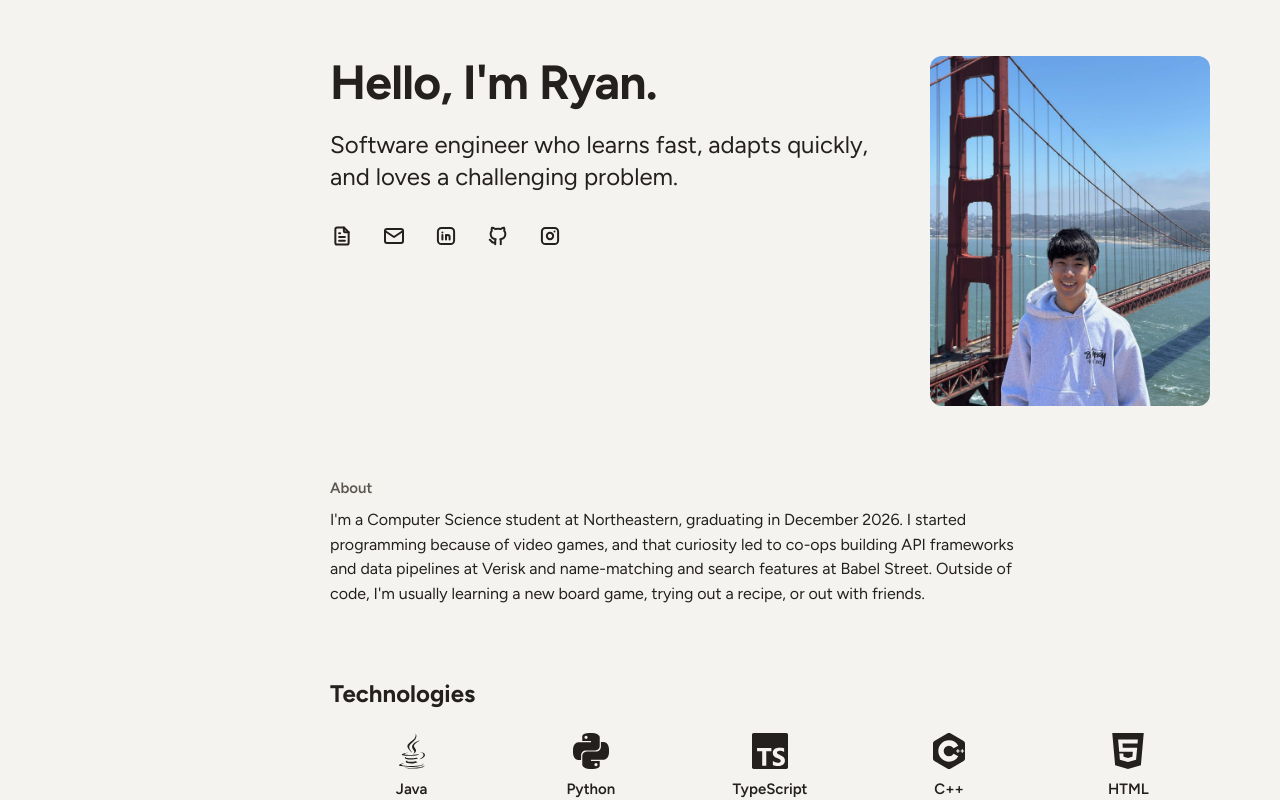
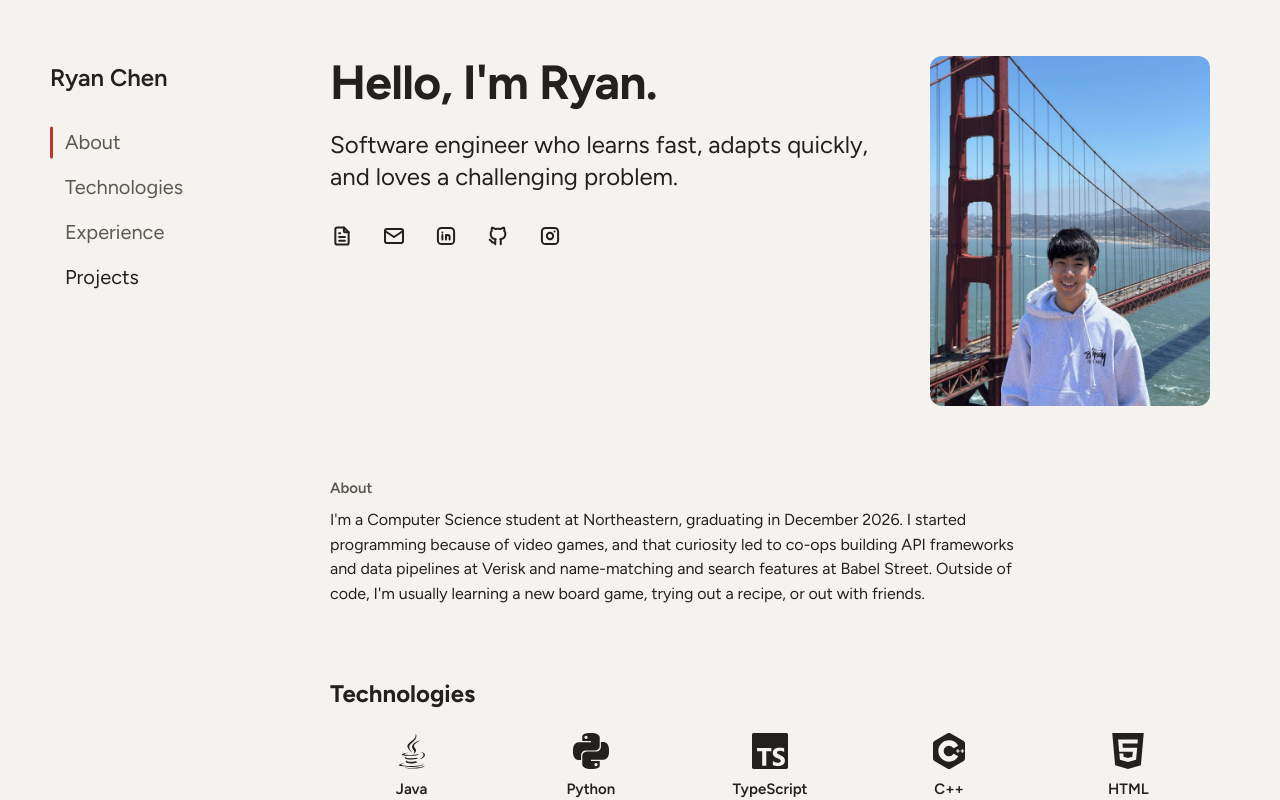
Before and after one commit to rchen2004/portfolio-website, a Next.js app: page / in a window 1280 px wide. Shown: the top 800 px of the page. Built offline with nearby package versions, Linux system fonts and the light colour scheme.

Commit message:
feat(nav): add rail nav, skip link and move theme toggle into rail

```diff
--- a/src/app/globals.css
+++ b/src/app/globals.css
@@ -301,3 +301,9 @@ html.theme-fade *::after {
     transform: translateY(-3px);
   }
 }
+
+/* Spec §6.7: <main> takes focus from the skip link and other #top links only as a target, so it draws no ring.
+   Beats the global :focus-visible rule on specificity. */
+main:focus {
+  outline: none;
+}
--- a/src/app/page.tsx
+++ b/src/app/page.tsx
@@ -3,20 +3,31 @@ import { Experience } from "@/src/components/Experience";
 import { Footer } from "@/src/components/Footer";
 import { Hero } from "@/src/components/Hero";
 import { Projects } from "@/src/components/Projects";
+import { Rail } from "@/src/components/Rail";
 import { Technologies } from "@/src/components/Technologies";
 import { ThemeToggle } from "@/src/components/ThemeToggle";
 
 // Spec §2. Neither the shell nor <main> may be positioned: the corner toggle is placed against the page itself.
-// Column 1 at 1200px and up is left for the rail (step 8).
 export default function Home() {
   return (
     <div className="mx-auto max-w-[1000px] xl:grid xl:max-w-[1180px] xl:grid-cols-[220px_minmax(0,1fr)] xl:gap-x-15">
+      {/* Spec §6.7: first tab stop at 1200px and up, hidden until focused. Fixed when focused, so it takes no
+          grid cell and shows at the window's top left from any scroll position. */}
+      <a
+        href="#top"
+        className="fixed top-[max(16px,env(safe-area-inset-top))] left-[max(16px,env(safe-area-inset-left))] z-10 labeled-link bg-white px-3 py-2 not-focus:sr-only max-xl:hidden"
+      >
+        Skip to content
+      </a>
+      <Rail />
+      {/* tabIndex -1: the skip link (and other #top links) move focus here, not just the scroll position. */}
       <main
         id="top"
+        tabIndex={-1}
         className="grid max-w-[880px] min-w-0 gap-18 pt-[calc(max(16px,env(safe-area-inset-top))+44px)] pb-20 xl:col-start-2 xl:pt-14"
       >
-        {/* Temporary (decisions.md, Phase 4): the corner toggle shows at every width until the rail exists. */}
-        <ThemeToggle className="absolute top-[calc(max(16px,env(safe-area-inset-top))-11px)] right-[calc(max(16px,env(safe-area-inset-right))-11px)]" />
+        {/* Spec §6.9: the corner instance, below 1200px only; at 1200px and up the rail has the toggle. */}
+        <ThemeToggle className="absolute top-[calc(max(16px,env(safe-area-inset-top))-11px)] right-[calc(max(16px,env(safe-area-inset-right))-11px)] xl:hidden" />
         <Hero />
         <About />
         <Technologies />
--- /dev/null
+++ b/src/components/Rail.tsx
@@ -0,0 +1,54 @@
+import { resume } from "@/src/lib/resume";
+import { RailScript } from "./RailScript";
+import { ThemeToggle } from "./ThemeToggle";
+
+// UI copy (spec §3), not resume content.
+const LINKS = [
+  ["about", "About"],
+  ["technologies", "Technologies"],
+  ["experience", "Experience"],
+  ["projects", "Projects"],
+] as const;
+
+// Spec §6.6 and §6.9. display: none below 1200px, so it also leaves the accessibility tree. It spans the main and
+// footer rows so it stays stuck to the end of the page.
+export function Rail() {
+  return (
+    <nav
+      aria-label="Sections"
+      className="rail sticky top-[env(safe-area-inset-top)] col-start-1 row-span-2 self-start py-14 max-xl:hidden"
+    >
+      <div className="flex items-center justify-between">
+        <a
+          href="#top"
+          className="inline-flex min-h-11 items-center rounded-focus text-[24px]/[1.25] font-semibold text-charcoal no-underline"
+        >
+          {resume.basics.name}
+        </a>
+        <ThemeToggle />
+      </div>
+      <div className="relative mt-5">
+        {/* Starts on About's center (8 + 29 / 2 - 16), matching the server's aria-current until RailScript runs. */}
+        <span
+          aria-hidden="true"
+          className="rail-marker absolute top-0 left-0 h-8 w-[3px] rounded-marker bg-accent motion-safe:transition-transform motion-safe:duration-200 motion-safe:ease-[cubic-bezier(0.2,0,0,1)]"
+          style={{ transform: "translateY(6.5px)" }}
+        />
+        <ul className="list-none pl-[15px]">
+          {LINKS.map(([id, label], i) => (
+            <li key={id}>
+              <a
+                href={`#${id}`}
+                aria-current={i === 0 ? "true" : undefined}
+                className="block min-h-11 rounded-focus py-2 text-[20px]/[1.45] text-pebble no-underline transition-[color] duration-120 ease-[ease] hover:text-charcoal aria-[current=true]:text-charcoal"
+              >
+                {label}
+              </a>
+            </li>
+          ))}
+        </ul>
+      </div>
+      <RailScript />
+    </nav>
+  );
+}
--- /dev/null
+++ b/src/components/RailScript.tsx
@@ -0,0 +1,69 @@
+"use client";
+
+import { useEffect } from "react";
+
+/** Spec §6.6: the rail's current section and marker. Runs only while the rail is shown (1200px and up). */
+export function RailScript() {
+  useEffect(() => {
+    const links = [
+      ...document.querySelectorAll<HTMLAnchorElement>(".rail li a"),
+    ];
+    const marker = document.querySelector<HTMLElement>(".rail-marker");
+    const sections = links.map((a) => document.getElementById(a.hash.slice(1)));
+    if (!marker || sections.some((s) => !s)) return;
+    let current = 0; // the server renders About as current
+
+    const place = (instant: boolean) => {
+      const link = links[current];
+      // Instant on attach, so a page that loads (or widens) mid-scroll doesn't slide in from About.
+      if (instant) marker.style.transition = "none";
+      marker.style.transform = `translateY(${link.offsetTop + link.offsetHeight / 2 - 16}px)`;
+      if (instant) {
+        void marker.offsetHeight;
+        marker.style.transition = "";
+      }
+    };
+
+    const update = (instant = false) => {
+      // The last section whose top is at or above 35% of the viewport; About until the first one gets there.
+      const line = innerHeight * 0.35;
+      let next = 0;
+      sections.forEach((s, i) => {
+        if (s!.getBoundingClientRect().top <= line) next = i;
+      });
+      const root = document.documentElement;
+      if (innerHeight + scrollY >= root.scrollHeight - 4)
+        next = sections.length - 1;
+      if (next === current && !instant) return;
+      links[current].removeAttribute("aria-current");
+      links[next].setAttribute("aria-current", "true");
+      current = next;
+      place(instant);
+    };
+
+    const onEvent = () => update();
+    const attach = () => {
+      addEventListener("scroll", onEvent, { passive: true });
+      addEventListener("resize", onEvent);
+      // Sent by TimelineScript after each accordion toggle settles (320ms + one frame).
+      document.addEventListener("timeline-settled", onEvent);
+      update(true);
+    };
+    const detach = () => {
+      removeEventListener("scroll", onEvent);
+      removeEventListener("resize", onEvent);
+      document.removeEventListener("timeline-settled", onEvent);
+    };
+
+    const wide = matchMedia("(min-width: 1200px)");
+    const onChange = () => (wide.matches ? attach() : detach());
+    wide.addEventListener("change", onChange);
+    if (wide.matches) attach();
+    return () => {
+      wide.removeEventListener("change", onChange);
+      detach();
+    };
+  }, []);
+
+  return null;
+}
--- a/src/components/TimelineScript.tsx
+++ b/src/components/TimelineScript.tsx
@@ -51,7 +51,8 @@ export function TimelineScript() {
           behavior: motion.matches ? "smooth" : "auto",
         });
       }
-      // Step 8: the rail's active-section update (§6.6) runs here, after the same settle timing.
+      // The rail (RailScript) updates its current section now that the height has settled (§6.6).
+      document.dispatchEvent(new Event("timeline-settled"));
     };
 
     // `toggle` doesn't bubble, so it is caught in the capture phase on the list.
```
Also changed, not shown: 4 other files (tests, documents, lock files or other folders).
